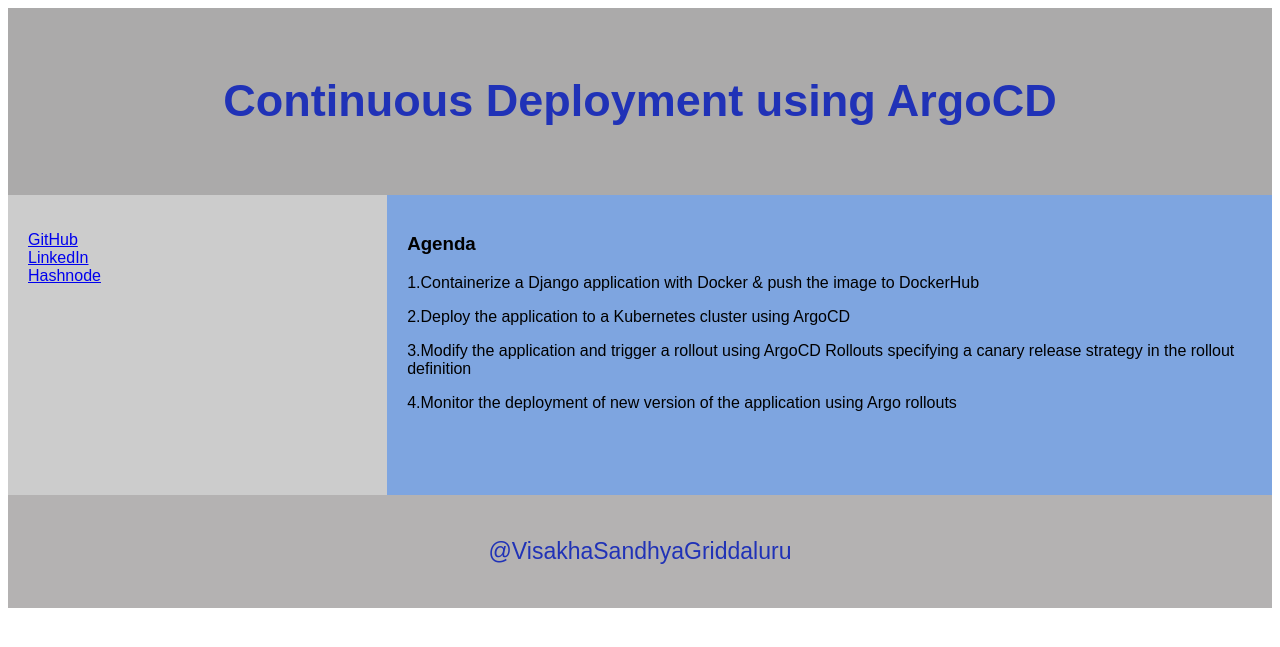
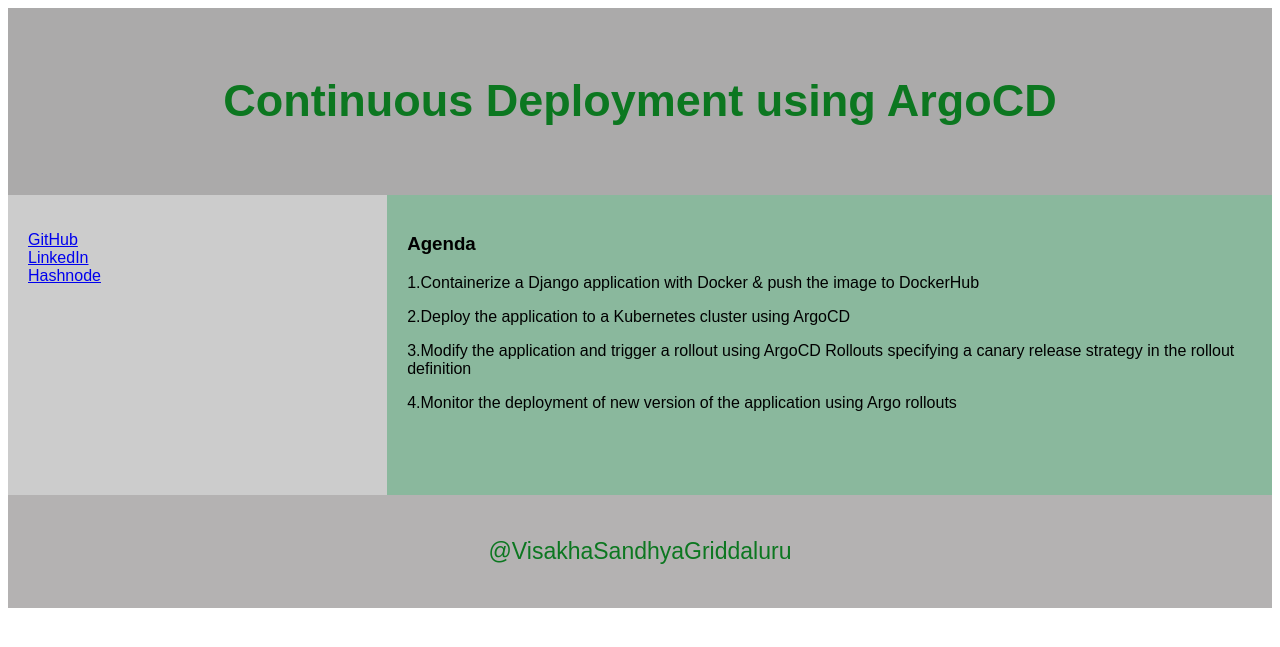
Before and after one commit to sandhyavisakha/Continuous_Deployment-using-ArgoCD, a Django app: page / in a window 1280 px wide. Shown: the top 647 px of the page. Run offline with Django 4.2, Linux system fonts and the light colour scheme.

Commit message:
modified the django application

```diff
--- a/django-app/mydjangosite/demo/templates/demo/site.html
+++ b/django-app/mydjangosite/demo/templates/demo/site.html
@@ -19,7 +19,7 @@ header {
   padding: 30px;
   text-align: center;
   font-size: 30px;
-  color: rgb(32, 50, 183);
+  color: rgb(12, 119, 32);
 }
 
 /* Create two columns/boxes that floats next to each other */
@@ -41,7 +41,7 @@ article {
   float: left;
   padding: 20px;
   width: 70%;
-  background-color: #7ea5e0;
+  background-color: #8ab89d;
   height: 300px; /* only for demonstration, should be removed */
 }
 
@@ -58,7 +58,7 @@ footer {
   padding: 20px;
   text-align: center;
   font-size: 23px;
-  color: rgb(32, 50, 183);
+  color: rgb(12, 119, 32);
 }
 
 /* Responsive layout - makes the two columns/boxes stack on top of each other instead of next to each other, on small screens */
```
